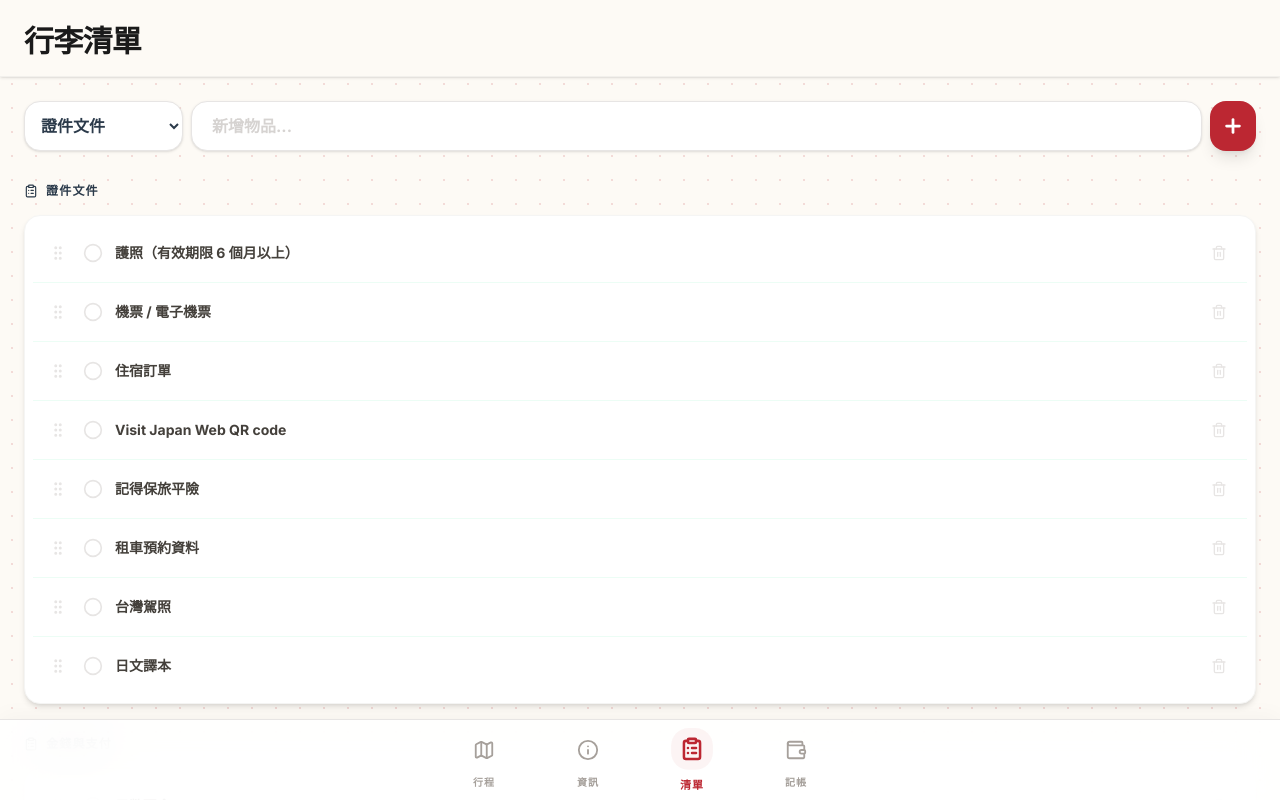
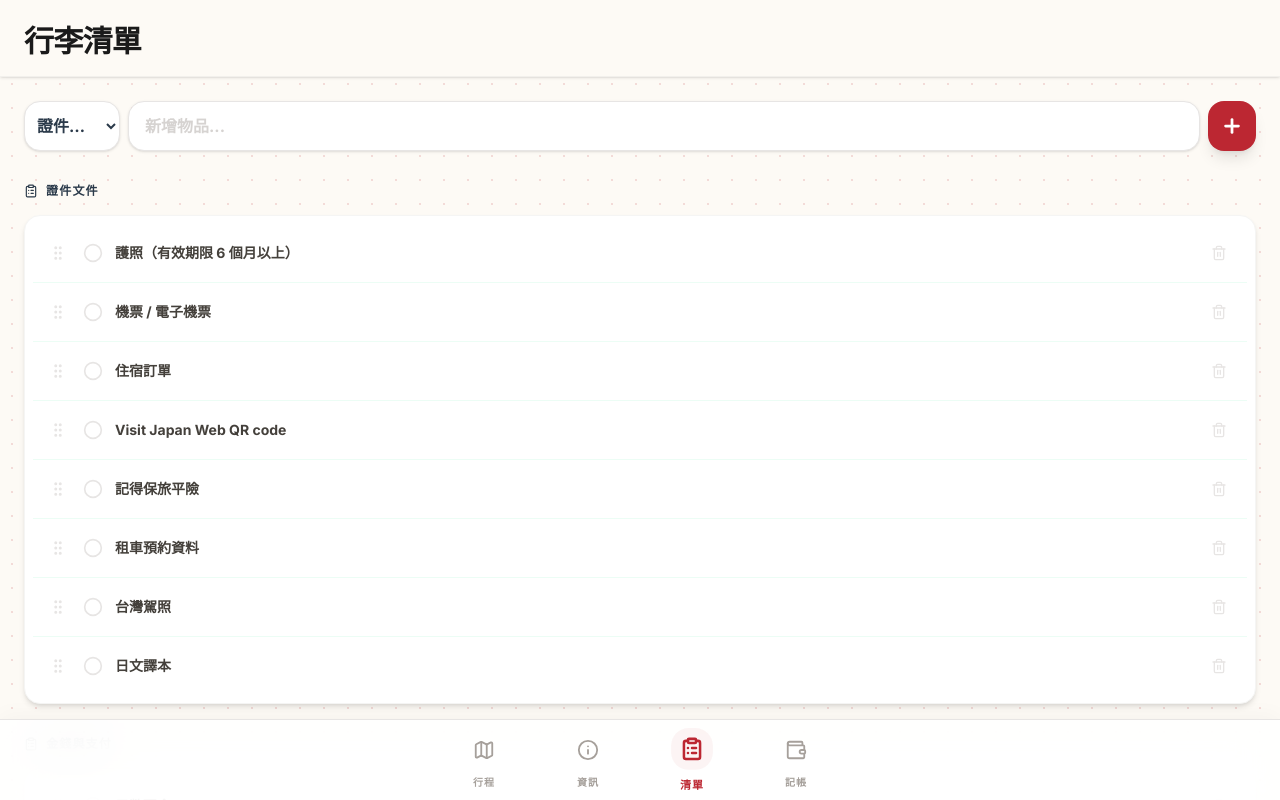
Before and after one commit to pengding2222/2026okinawa-trip2.0, a React (Vite) app: page / in a window 1280 px wide. Both pictures are taken after a click on the button "清單". Shown: the top 800 px of the page. Built offline with nearby package versions, Linux system fonts and the light colour scheme.

Commit message:
Update App.tsx

```diff
--- a/src/App.tsx
+++ b/src/App.tsx
@@ -705,12 +705,12 @@ function ChecklistTab() {
       </div>
 
       <div className="px-6 pt-6">
-        <form onSubmit={addItem} className="mb-8 space-y-3">
-        <div className="flex gap-2">
+        <form onSubmit={addItem} className="mb-8">
+          <div className="flex gap-2 w-full">
             <select
               value={activeCategory}
               onChange={(e) => setActiveCategory(e.target.value)}
-            className="bg-white border border-stone-200 rounded-2xl px-3 py-3 text-base font-black text-ai focus:outline-none focus:ring-2 focus:ring-shu/20 shadow-sm"
+              className="w-24 flex-shrink-0 bg-white border border-stone-200 rounded-2xl px-2 py-3 text-base font-black text-ai focus:outline-none focus:ring-2 focus:ring-shu/20 shadow-sm truncate"
             >
               {categories.map((cat: any) => (
                 <option key={cat.category} value={cat.category}>{cat.category}</option>
@@ -721,9 +721,9 @@ function ChecklistTab() {
               placeholder="新增物品..."
               value={newItemText}
               onChange={(e) => setNewItemText(e.target.value)}
-            className="flex-1 bg-white border border-stone-200 rounded-2xl px-5 py-3 text-base font-bold focus:outline-none focus:ring-2 focus:ring-shu/20 shadow-sm placeholder:text-stone-300"
+              className="min-w-0 flex-1 bg-white border border-stone-200 rounded-2xl px-4 py-3 text-base font-bold focus:outline-none focus:ring-2 focus:ring-shu/20 shadow-sm placeholder:text-stone-300"
             />
-          <button type="submit" className="bg-shu text-white p-3 rounded-2xl shadow-lg active:scale-95 transition-transform">
+            <button type="submit" className="flex-shrink-0 bg-shu text-white w-12 flex items-center justify-center rounded-2xl shadow-lg active:scale-95 transition-transform">
               <Plus size={22} strokeWidth={3} />
             </button>
           </div>
@@ -858,7 +858,7 @@ function ExpenseTab() {
               className="w-full bg-white border border-stone-200 rounded-3xl pl-12 pr-5 py-5 text-2xl font-serif font-black text-sumi focus:outline-none focus:ring-2 focus:ring-shu/20 shadow-sm placeholder:text-stone-100"
             />
           </div>
-          <button type="submit" className="bg-shu text-white px-8 rounded-3xl hover:bg-shu/90 active:scale-95 transition-all shadow-xl flex items-center justify-center">
+          <button type="submit" className="flex-shrink-0 bg-shu text-white px-6 rounded-3xl hover:bg-shu/90 active:scale-95 transition-all shadow-xl flex items-center justify-center">
             <Plus size={32} strokeWidth={3} />
           </button>
         </div>
```
Lines whose indentation alone changed are shown as unchanged.
